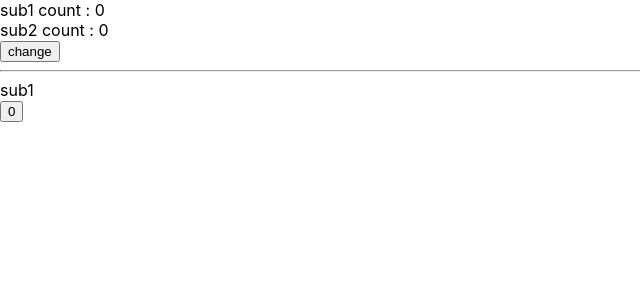
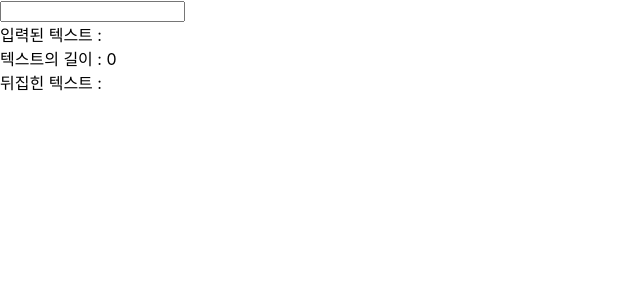
Before and after one commit to xio810/react_TODOLIST, a React (Vite) app: page / in a window 1280 px wide. Shown: the top 300 px of the page, without its empty margins (0-640 px from the left). Built offline with nearby package versions, Linux system fonts and the light colour scheme.

Commit message:
Recoil Selector

```diff
--- a/src/App.jsx
+++ b/src/App.jsx
@@ -16,51 +16,35 @@ const App = () => {
   );
 };
 
+const textAtom = atom({
+  key: "app/text",
+  default: "",
+});
+
+const textLengthSelector = selector({
+  key: "app/textLength",
+  get: ({ get }) => get(textAtom).length,
+});
+
+const reversedTextSelector = selector({
+  key: "app/reversedText",
+  get: ({ get }) => get(textAtom).split("").reverse().join(""),
+});
+
 const RecoilApp = () => {
-  const [sub1Count] = useRecoilState(sub1CountAtom);
-  const sub2Count = useRecoilValue(sub2CountAtom);
-
-  const [subNo, setSubNo] = useState(1);
+  const [text, setText] = useRecoilState(textAtom);
+  const [textLength] = useRecoilState(textLengthSelector);
+  const [reversedText] = useRecoilState(reversedTextSelector);
 
   return (
     <>
-      <div>sub1 count : {sub1Count}</div>
-      <div>sub2 count : {sub2Count}</div>
-
-      <button onClick={() => setSubNo(subNo == 1 ? 2 : 1)}>change</button>
-      {subNo == 1 ? <Sub1 /> : <Sub2 />}
-    </>
-  );
-};
-
-const sub1CountAtom = atom({
-  key: "app/sub1Count",
-  default: 0,
-});
-
-const Sub1 = () => {
-  const [sub1Count, setSub1Count] = useRecoilState(sub1CountAtom);
-  return (
-    <>
-      <hr />
-      <div>sub1</div>
-      <button onClick={() => setSub1Count(sub1Count + 1)}>{sub1Count}</button>
-    </>
-  );
-};
-
-const sub2CountAtom = atom({
-  key: "app/sub2Count",
-  default: 0,
-});
-
-const Sub2 = () => {
-  const [sub2Count, setSub2Count] = useRecoilState(sub2CountAtom);
-  return (
-    <>
-      <hr />
-      <div>sub2</div>
-      <button onClick={() => setSub2Count(sub2Count + 1)}>{sub2Count}</button>
+      <input
+        type="text"
+        onChange={({ target: { value } }) => setText(value.trim())}
+      />
+      <div>입력된 텍스트 : {text}</div>
+      <div>텍스트의 길이 : {textLength}</div>
+      <div>뒤집힌 텍스트 : {reversedText}</div>
     </>
   );
 };
```
